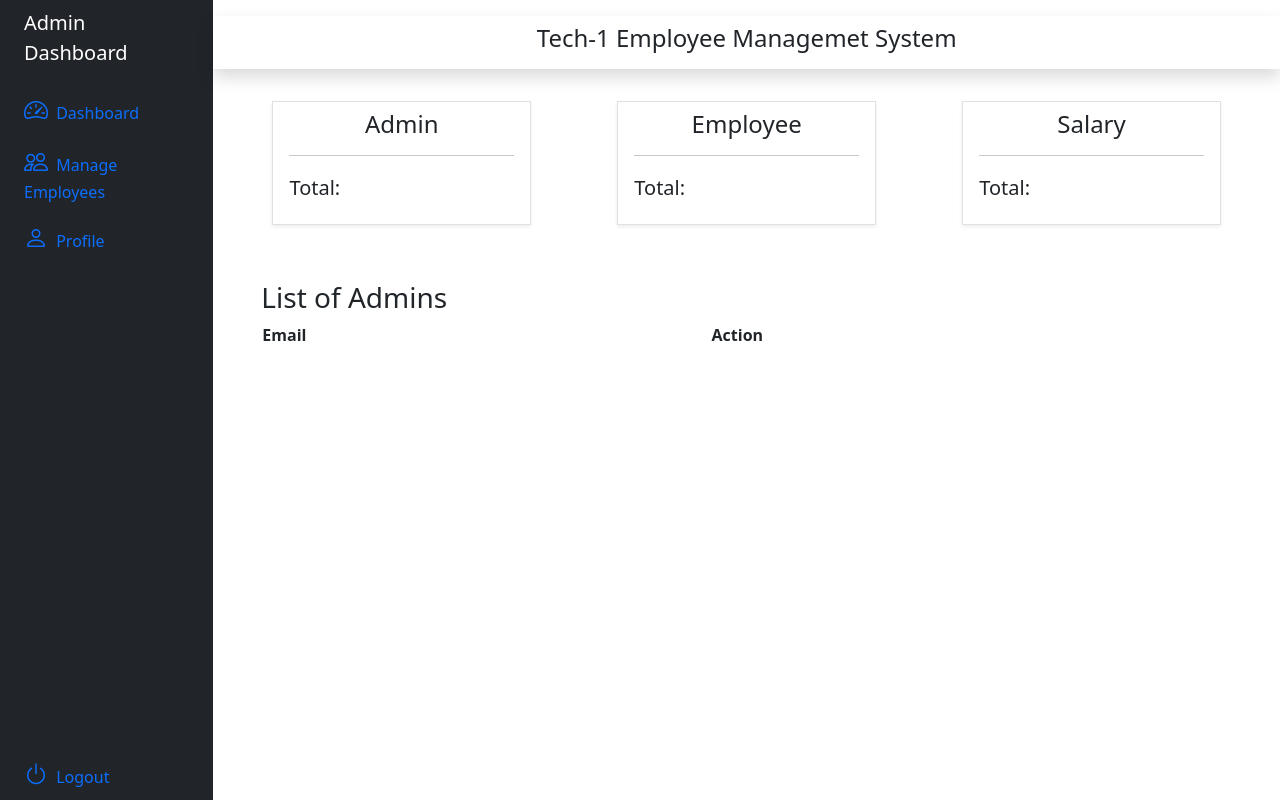
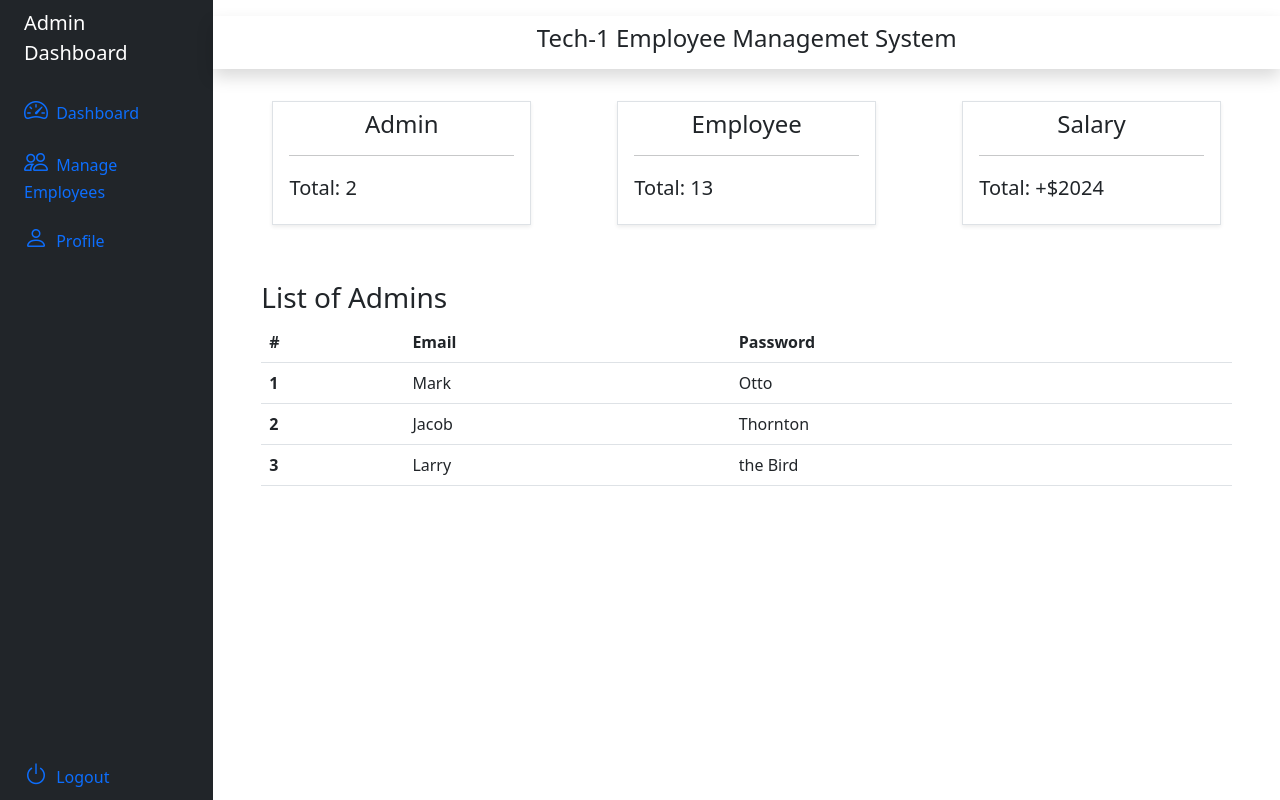
Before and after one commit to ouzzkp/tech1-frontend, a React (Vite) app in the folder frontend/: page /home in a window 1280 px wide. Built offline with nearby package versions, Linux system fonts and the light colour scheme.

Commit message:
dummy employees added
Mami, could you plase complete profile page with dummy text?

```diff
--- a/frontend/src/AddEmployee.jsx
+++ b/frontend/src/AddEmployee.jsx
@@ -1,3 +1,4 @@
+import axios from 'axios';
 import React, { useState } from 'react'
 import { Link } from 'react-router-dom'
 
@@ -5,12 +6,23 @@ function AddEmployee() {
     const [data, setData] = useState({
         email: '',
         password: '',
-        address: '',
-        image: ''
+        address: ''
     })
 
     const handleSubmit = (event) => {
         event.preventDefault();
+        const fromdata = new FormData();
+        fromdata.append("name",data.email);
+        fromdata.append("name",data.password);
+        fromdata.append("name",data,address);
+        fromdata.append("name",data);
+        fromdata.append("name",data);
+        fromdata.append("name",data);
+        fromdata.append("name",data);
+        fromdata.append("name",data);
+        fromdata.append("name",data);
+        axios.post('localhost:8080/api/employees/add',fromdata)
+        .then
     }
 
     return (
@@ -35,11 +47,6 @@ function AddEmployee() {
                         autoComplete='off'
                         onChange={e => setData({ ...data, address: e.target.value })} />
                 </div>
-                <div className="col-12 mb-3">
-                    <label htmlFor="inputGroupFile01" className='form-label'>Select Image</label>
-                    <input type='file' className='form-control' id='inputGroupFile01'
-                        onChange={e => setData({ ...data, image: e.target.files[0] })} />
-                </div>
                 <div className="col-12">
                     <Link to='/create'><button className="btn btn-primary">Create</button></Link>
                 </div>
--- a/frontend/src/Home.jsx
+++ b/frontend/src/Home.jsx
@@ -10,7 +10,7 @@ function Home() {
                         <hr />
                     </div>
                     <div className=''>
-                        <h5>Total: { }
+                        <h5>Total: { 2}
                         </h5>
                     </div>
                 </div>
@@ -20,7 +20,7 @@ function Home() {
                         <hr />
                     </div>
                     <div className=''>
-                        <h5>Total: { }
+                        <h5>Total: {13 }
                         </h5>
                     </div>
                 </div><div className='p-3 pt-2 pb-3 border shadow-sm w-25'>
@@ -29,7 +29,7 @@ function Home() {
                         <hr />
                     </div>
                     <div className=''>
-                        <h5>Total: { }
+                        <h5>Total: { "+$2024"}
                         </h5>
                     </div>
                 </div>
@@ -38,15 +38,32 @@ function Home() {
             {/*List of admid*/}
             <div className='mt-4 pt-3 px-5'>
                 <h3>List of Admins</h3>
-                <table className='table'>
-                    <thead>
-                        <th>Email</th>
-                        <th>Action</th>
-                    </thead>
-                    <tbody>
-
-                    </tbody>
-                </table>
+                <table class="table">
+  <thead>
+    <tr>
+      <th scope="col">#</th>
+      <th scope="col">Email</th>
+      <th scope="col">Password</th>
+    </tr>
+  </thead>
+  <tbody>
+    <tr>
+      <th scope="row">1</th>
+      <td>Mark</td>
+      <td>Otto</td>
+    </tr>
+    <tr>
+      <th scope="row">2</th>
+      <td>Jacob</td>
+      <td>Thornton</td>
+    </tr>
+    <tr>
+      <th scope="row">3</th>
+      <td>Larry</td>
+      <td>the Bird</td>
+    </tr>
+  </tbody>
+</table>
             </div>
         </div>
 
--- a/frontend/src/Profile.jsx
+++ b/frontend/src/Profile.jsx
@@ -2,7 +2,9 @@ import React from 'react'
 
 function Profile() {
   return (
-    <div>Profile</div>
+    <div>
+
+    </div>
   )
 }
 
```
Also changed, not shown: 1 other file (tests, documents, lock files or other folders).
